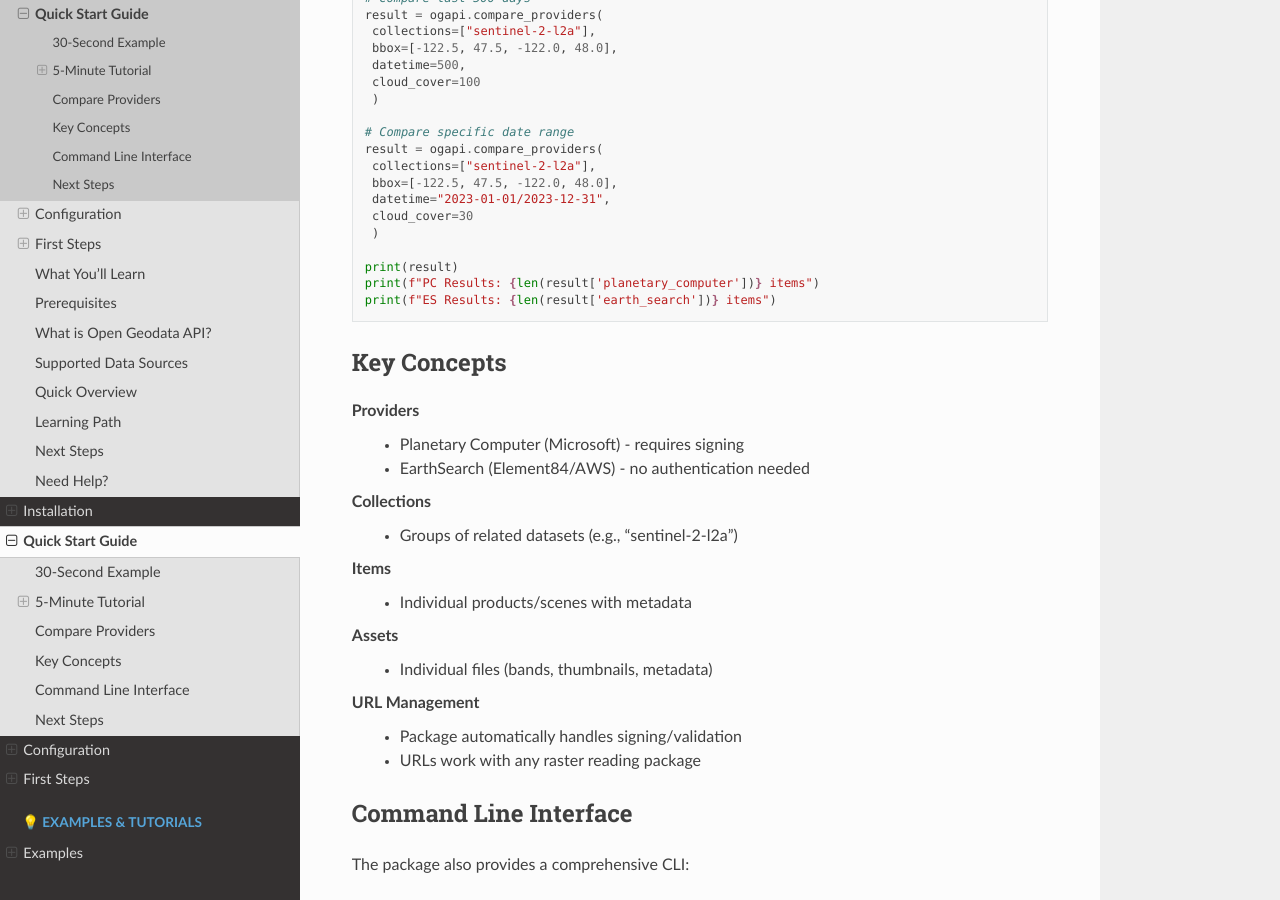
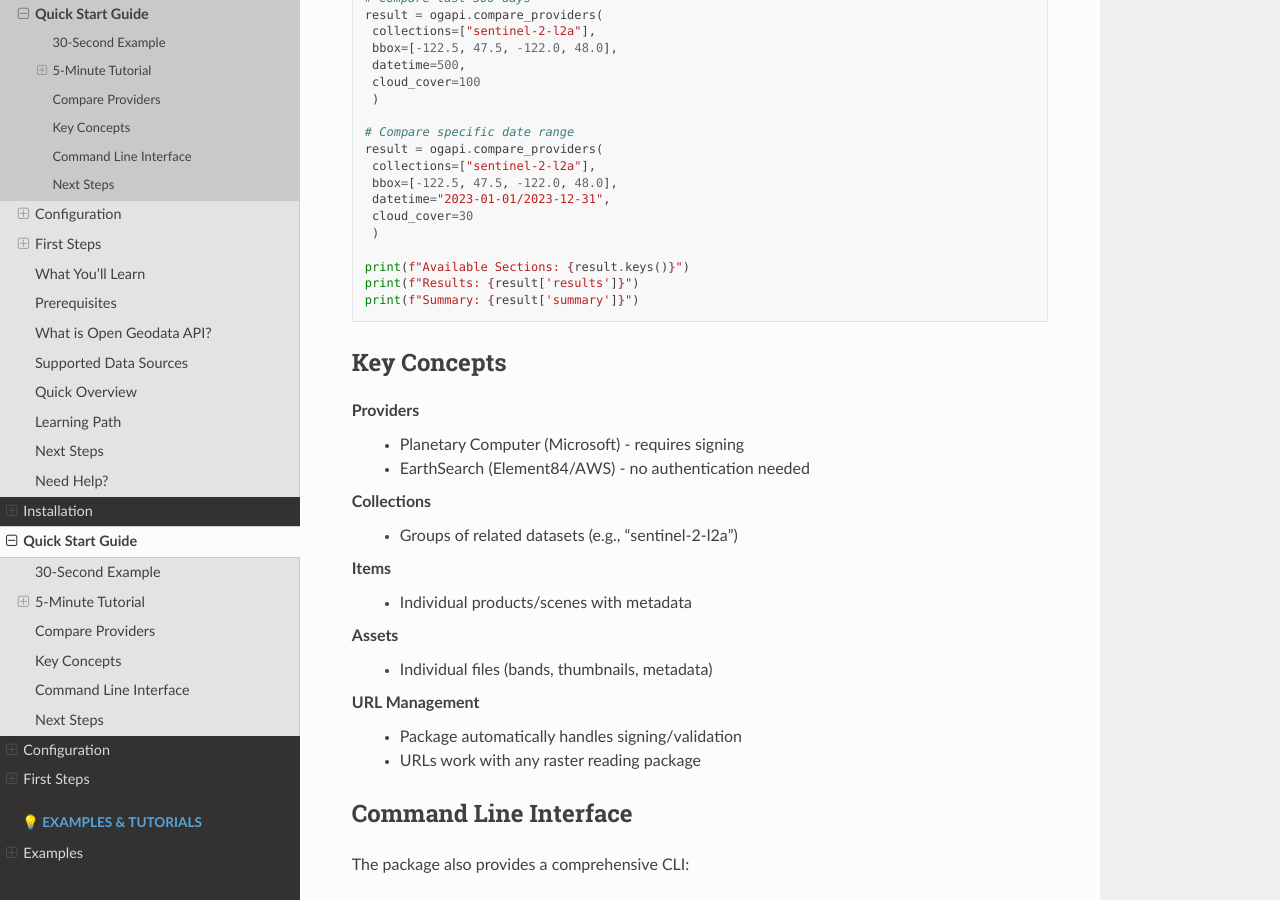
Before and after one commit to Mirjan-Ali-Sha/open-geodata-api, a Sphinx documentation site: the page built from docs/sections/getting-started/quickstart.rst, in a window 1280 px wide and 900 px high, scrolled down 1920 px. Built offline with Sphinx 7.4.7 and the Read the Docs theme 3.1.0, drawn with Linux system fonts in a browser that asks for light colours; pages that are not in the unit, such as notebooks, are missing from menus.

Commit message:
update docs..

```diff
--- a/docs/sections/getting-started/quickstart.rst
+++ b/docs/sections/getting-started/quickstart.rst
@@ -117,9 +117,9 @@ Planetary Computer (PC) provides a comprehensive collection catalog with automat
     cloud_cover=30
     )
 
-   print(result)
-   print(f"PC Results: {len(result['planetary_computer'])} items")
-   print(f"ES Results: {len(result['earth_search'])} items")
+   print(f"Available Sections: {result.keys()}")
+   print(f"Results: {result['results']}")
+   print(f"Summary: {result['summary']}")
 
 Key Concepts
 ------------
```
